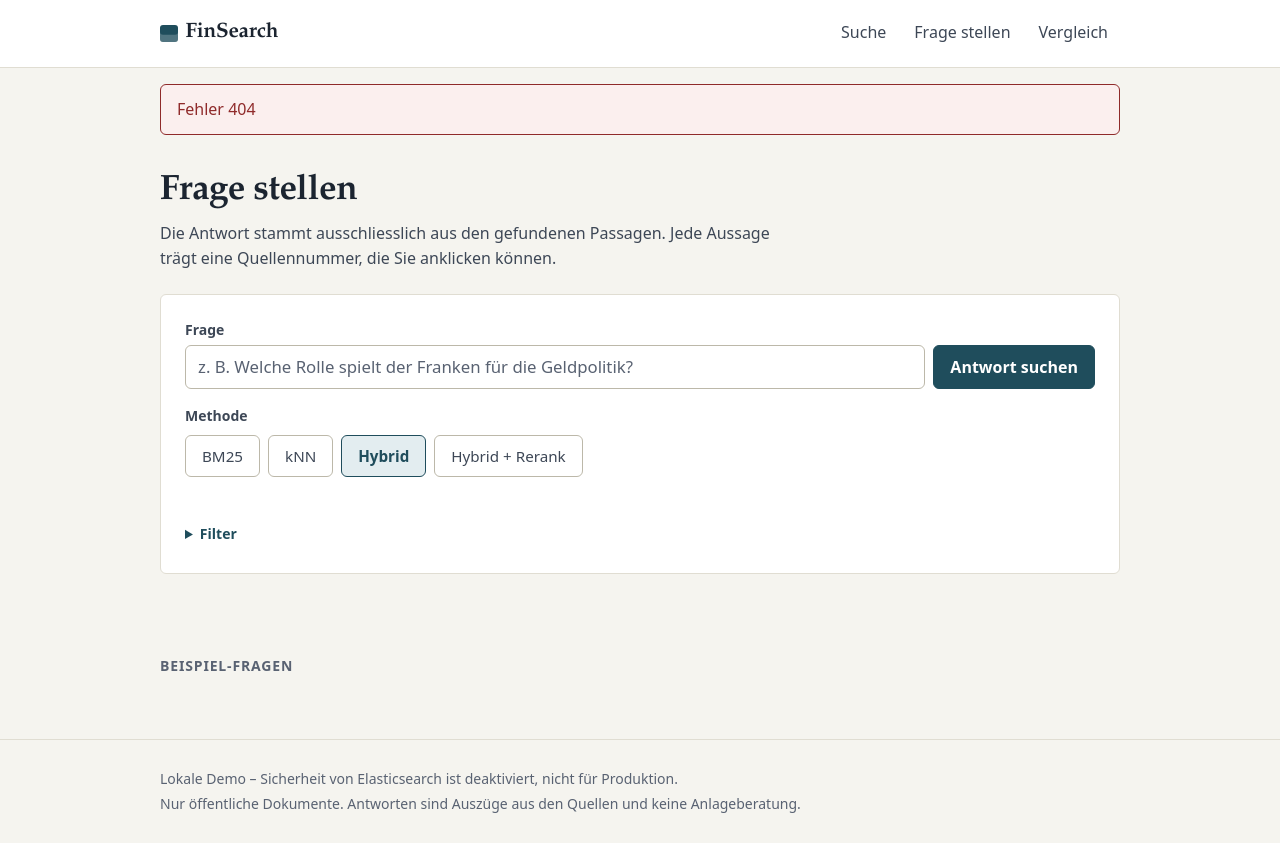
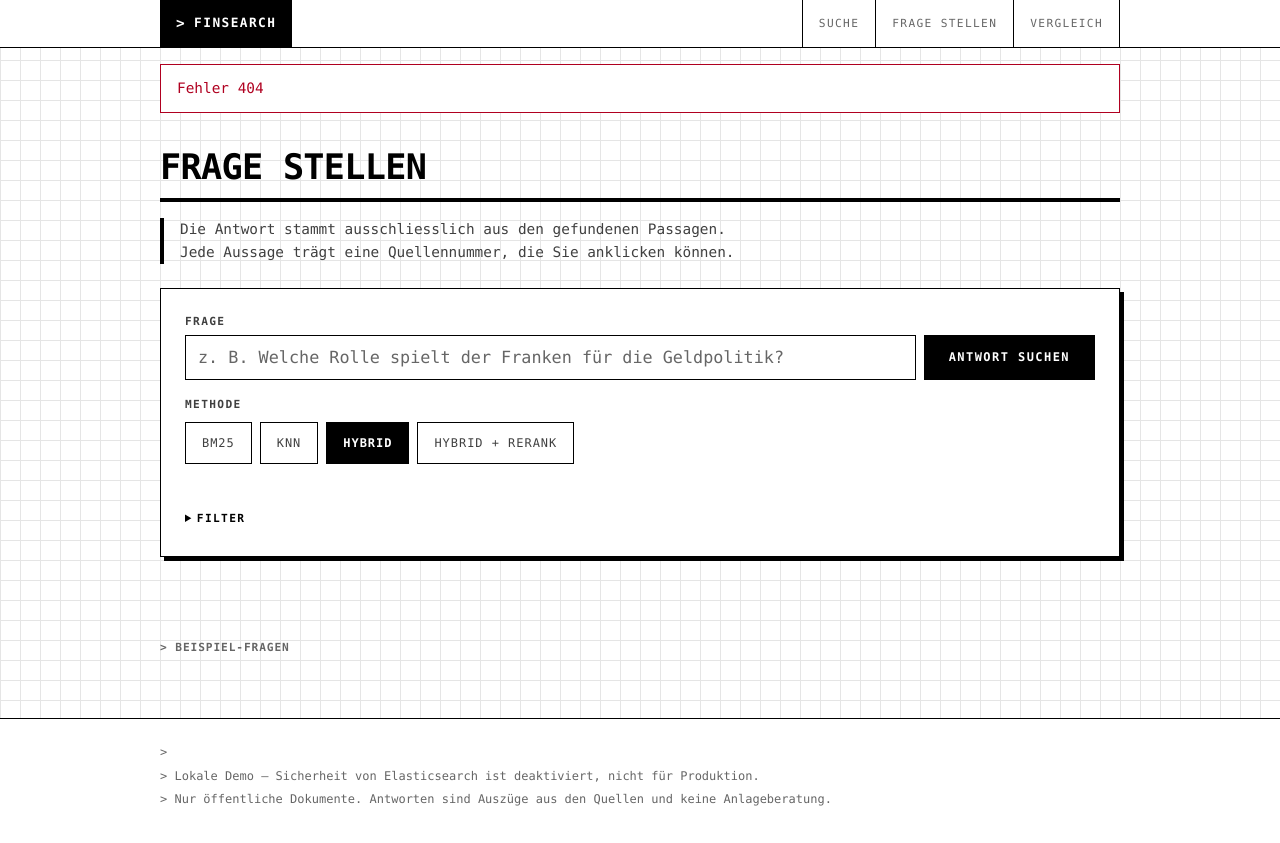
Before and after one commit to EnnioArnold/Financial-Documentsearch, a Python web app: template web/templates/ask.html in a window 1280 px wide. After the commit the page ends 806 px from the top, so only its background shows below. Run offline with Jinja, Linux system fonts and the light colour scheme; the template is opened without the code that fills it, so the values that code supplies are empty.

Commit message:
feat(web): utility-terminal design, light theme only; api host port 7999

```diff
--- a/docker-compose.yml
+++ b/docker-compose.yml
@@ -33,7 +33,7 @@ services:
     env_file: [{path: .env, required: false}]
     environment:
       - ES_URL=http://elasticsearch:9200
-    ports: ["127.0.0.1:8000:8000"]
+    ports: ["127.0.0.1:7999:8000"]
     volumes: ["hfcache:/root/.cache/huggingface"]
     healthcheck:
       test: ["CMD-SHELL", "python -c \"import urllib.request as u; u.urlopen('http://localhost:8000/health')\""]
--- a/web/static/style.css
+++ b/web/static/style.css
@@ -1,21 +1,24 @@
-/* FinSearch – calm, editorial, finance. System fonts only; no external requests. */
+/* FinSearch – utility terminal: monospace, black/white, 1px hard borders, uppercase labels.
+   System fonts only; no external requests. */
 
 :root {
-  --bg: #f5f4ef;
+  --bg: #ffffff;
   --surface: #ffffff;
-  --surface-2: #faf9f5;
-  --line: #e0ddd2;
-  --line-strong: #bcb8a9;
-  --ink: #1b2430;
-  --ink-2: #3d4756;
-  --muted: #596272;
-  --accent: #1f4d5c;
+  --surface-2: #f5f5f5;
+  --line: #000000;
+  --line-strong: #000000;
+  --grid: #e5e5e5;
+  --ink: #000000;
+  --ink-2: #404040;
+  --muted: #666666;
+  --accent: #000000;
   --accent-ink: #ffffff;
-  --accent-soft: #e3edf0;
-  --focus: #1a64b0;
-  --mark: #f4e3a1;
-  --danger: #8f2a2a;
-  --danger-soft: #fbefee;
+  --accent-soft: #f5f5f5;
+  --focus: #000000;
+  --mark: #000000;
+  --mark-ink: #ffffff;
+  --danger: #b00020;
+  --danger-soft: #ffffff;
   --c-bm25: #8a4a14;
   --c-knn: #25598a;
   --c-hybrid: #1d5a47;
@@ -28,36 +31,12 @@
   --s5: 1.5rem;
   --s6: 2.25rem;
   --s7: 3.5rem;
-  --radius: 6px;
+  --radius: 0;
   --measure: 70ch;
 
-  --font-sans: system-ui, -apple-system, "Segoe UI", Roboto, "Helvetica Neue", Arial, sans-serif;
-  --font-serif: "Iowan Old Style", "Palatino Linotype", Palatino, "Book Antiqua", Georgia, serif;
-  --font-mono: ui-monospace, SFMono-Regular, Menlo, Consolas, monospace;
-}
-
-@media (prefers-color-scheme: dark) {
-  :root {
-    --bg: #11161c;
-    --surface: #1a212a;
-    --surface-2: #161c24;
-    --line: #2b3541;
-    --line-strong: #44505f;
-    --ink: #e9ecf0;
-    --ink-2: #c6ccd5;
-    --muted: #9ba6b4;
-    --accent: #86bccd;
-    --accent-ink: #0d1a20;
-    --accent-soft: #1e2f37;
-    --focus: #8ec5ff;
-    --mark: #5b4b12;
-    --danger: #f0a3a3;
-    --danger-soft: #2e1b1b;
-    --c-bm25: #e0a266;
-    --c-knn: #8dbbe6;
-    --c-hybrid: #7fcfb0;
-    --c-hybrid_rerank: #c3a8ec;
-  }
+  --font-mono: ui-monospace, SFMono-Regular, Menlo, Monaco, Consolas, "Courier New", monospace;
+  --font-sans: var(--font-mono);
+  --font-serif: var(--font-mono);
 }
 
 *, *::before, *::after { box-sizing: border-box; }
@@ -66,9 +45,11 @@ html { -webkit-text-size-adjust: 100%; scroll-behavior: smooth; }
 
 body {
   margin: 0;
-  background: var(--bg);
+  background-color: var(--bg);
+  background-image: linear-gradient(var(--grid) 1px, transparent 1px), linear-gradient(90deg, var(--grid) 1px, transparent 1px);
+  background-size: 20px 20px;
   color: var(--ink);
-  font: 1rem/1.55 var(--font-sans);
+  font: 0.9rem/1.6 var(--font-sans);
   min-height: 100vh;
   display: flex;
   flex-direction: column;
@@ -79,20 +60,22 @@ main { flex: 1; padding-block: var(--s6) var(--s7); }
 .wrap { width: 100%; max-width: 62rem; margin-inline: auto; padding-inline: var(--s4); }
 body[data-page="compare"] .wrap { max-width: 80rem; }
 
-h1, h2, h3 { font-family: var(--font-serif); font-weight: 600; line-height: 1.2; color: var(--ink); }
-h1 { font-size: clamp(1.6rem, 1.2rem + 1.6vw, 2.2rem); margin: 0 0 var(--s2); letter-spacing: -0.01em; }
-h2 { font-size: 1.25rem; margin: 0 0 var(--s3); }
-h3 { font-size: 1.05rem; margin: 0; }
+::selection { background: var(--ink); color: var(--bg); }
+
+h1, h2, h3 { font-family: var(--font-serif); font-weight: 700; line-height: 1.2; color: var(--ink); }
+h1 { font-size: clamp(1.5rem, 1.1rem + 1.6vw, 2.2rem); font-weight: 900; text-transform: uppercase; letter-spacing: -0.02em; line-height: 1.05; border-bottom: 4px solid var(--ink); padding-bottom: var(--s3); margin: 0 0 var(--s4); }
+h2 { font-size: 1rem; text-transform: uppercase; letter-spacing: 0.08em; margin: 0 0 var(--s3); }
+h3 { font-size: 0.95rem; margin: 0; }
 p { margin: 0 0 var(--s3); }
-a { color: var(--accent); text-underline-offset: 0.2em; }
+a { color: var(--ink); text-underline-offset: 0.2em; }
 a:hover { text-decoration-thickness: 2px; }
-code { font-family: var(--font-mono); font-size: 0.85em; }
+code { font-family: var(--font-mono); font-size: 0.85em; background: var(--surface-2); border: 1px solid var(--line); padding: 0 0.3em; }
 
-.lede { color: var(--ink-2); max-width: var(--measure); margin-bottom: var(--s5); }
+.lede { color: var(--ink-2); max-width: var(--measure); margin-bottom: var(--s5); border-left: 4px solid var(--line-strong); padding-left: var(--s4); }
 .muted, .hint { color: var(--muted); }
 .hint { font-size: 0.875rem; margin: var(--s2) 0 0; min-height: 1.3em; }
 
-:focus-visible { outline: 3px solid var(--focus); outline-offset: 2px; border-radius: 3px; }
+:focus-visible { outline: 3px solid var(--focus); outline-offset: 2px; }
 
 .visually-hidden {
   position: absolute !important; width: 1px; height: 1px; overflow: hidden;
@@ -101,34 +84,38 @@ code { font-family: var(--font-mono); font-size: 0.85em; }
 
 .skip-link {
   position: absolute; left: var(--s4); top: -4rem; z-index: 10;
-  background: var(--accent); color: var(--accent-ink); padding: var(--s2) var(--s4); border-radius: var(--radius);
+  background: var(--accent); color: var(--accent-ink); padding: var(--s2) var(--s4);
 }
 .skip-link:focus { top: var(--s2); }
 
 /* ---- header / footer ------------------------------------------------------------------- */
 
-.site-header { background: var(--surface); border-bottom: 1px solid var(--line); }
-.header-row { display: flex; align-items: center; justify-content: space-between; gap: var(--s4); flex-wrap: wrap; padding-block: var(--s3); }
-.brand { display: inline-flex; align-items: center; gap: var(--s2); text-decoration: none; color: var(--ink); }
+.utility-bar { border-bottom: 1px solid var(--line); background: var(--surface-2); padding-block: 0.25rem; font-size: 0.65rem; text-transform: uppercase; letter-spacing: 0.15em; }
+.utility-bar .wrap { display: flex; justify-content: space-between; gap: var(--s4); flex-wrap: wrap; }
+.site-header { background: var(--surface); border-bottom: 1px solid var(--line); position: sticky; top: 0; z-index: 20; }
+.header-row { display: flex; align-items: stretch; justify-content: space-between; gap: var(--s4); flex-wrap: wrap; padding-block: 0; }
+.brand { display: inline-flex; align-items: center; gap: var(--s2); text-decoration: none; color: var(--accent-ink); background: var(--accent); padding: var(--s3) var(--s4); text-transform: uppercase; letter-spacing: 0.1em; }
 .brand-mark {
-  width: 1.1rem; height: 1.1rem; border-radius: 3px; background: var(--accent);
-  box-shadow: inset 0 -0.45rem 0 rgb(255 255 255 / 0.22);
+  font-weight: 700;
 }
-.brand-name { font-family: var(--font-serif); font-size: 1.3rem; font-weight: 700; letter-spacing: -0.01em; }
+.brand-mark::before { content: ">"; }
+.brand-name { font-size: 0.8rem; font-weight: 700; }
 
-.nav { display: flex; gap: var(--s1); list-style: none; margin: 0; padding: 0; flex-wrap: wrap; }
+.nav { display: flex; gap: 0; height: 100%; list-style: none; margin: 0; padding: 0; flex-wrap: wrap; }
 .nav a {
-  display: block; padding: var(--s2) var(--s3); color: var(--ink-2); text-decoration: none;
-  border-bottom: 2px solid transparent; font-weight: 500;
+  display: flex; align-items: center; height: 100%; padding: var(--s3) var(--s4); color: var(--muted); text-decoration: none;
+  border-left: 1px solid var(--line); font-size: 0.7rem; text-transform: uppercase; letter-spacing: 0.12em;
 }
-.nav a:hover { color: var(--ink); border-bottom-color: var(--line-strong); }
-.nav a[aria-current="page"] { color: var(--accent); border-bottom-color: var(--accent); }
+.nav li:last-child a { border-right: 1px solid var(--line); }
+.nav a:hover { background: var(--surface-2); color: var(--ink); }
+.nav a[aria-current="page"] { background: var(--accent); color: var(--accent-ink); }
 
-.site-footer { border-top: 1px solid var(--line); padding-block: var(--s5); font-size: 0.875rem; }
+.site-footer { border-top: 1px solid var(--line); background: var(--surface); padding-block: var(--s5); font-size: 0.75rem; }
+.site-footer p::before { content: "> "; color: var(--muted); }
 .site-footer p { margin: 0 0 var(--s1); }
 
 .banner {
-  margin-top: var(--s4); padding: var(--s3) var(--s4); border-radius: var(--radius);
+  margin-top: var(--s4); padding: var(--s3) var(--s4);
   background: var(--danger-soft); color: var(--danger); border: 1px solid currentcolor;
 }
 .banner[hidden], .alert[hidden], [hidden] { display: none !important; }
@@ -136,18 +123,18 @@ code { font-family: var(--font-mono); font-size: 0.85em; }
 /* ---- forms ----------------------------------------------------------------------------- */
 
 .panel {
-  background: var(--surface); border: 1px solid var(--line); border-radius: var(--radius);
+  background: var(--surface); border: 1px solid var(--line); box-shadow: 4px 4px 0 var(--line);
   padding: var(--s5); display: grid; gap: var(--s4);
 }
 fieldset { border: 0; margin: 0; padding: 0; min-width: 0; }
-legend, label { font-size: 0.875rem; font-weight: 600; color: var(--ink-2); padding: 0; }
+legend, label { font-size: 0.7rem; font-weight: 700; text-transform: uppercase; letter-spacing: 0.12em; color: var(--ink-2); padding: 0; }
 legend { margin-bottom: var(--s2); }
 label { display: block; margin-bottom: var(--s1); }
 
 input[type="search"], input[type="text"], input[type="date"], input[type="number"], select {
   width: 100%; min-height: 2.75rem; padding: var(--s2) var(--s3);
-  font: inherit; color: var(--ink); background: var(--surface);
-  border: 1px solid var(--line-strong); border-radius: var(--radius);
+  font: inherit; font-size: 0.9rem; color: var(--ink); background: var(--surface);
+  border: 1px solid var(--line-strong);
 }
 input::placeholder { color: var(--muted); opacity: 1; }
 input[type="search"], input[type="text"]#q { font-size: 1.05rem; }
@@ -157,42 +144,45 @@ input[type="search"], input[type="text"]#q { font-size: 1.05rem; }
 
 .btn {
   display: inline-flex; align-items: center; justify-content: center; gap: var(--s2);
-  min-height: 2.75rem; padding: var(--s2) var(--s4); font: inherit; font-weight: 600;
+  min-height: 2.75rem; padding: var(--s2) var(--s5); font: inherit; font-size: 0.75rem; font-weight: 700;
+  text-transform: uppercase; letter-spacing: 0.12em;
   color: var(--ink); background: var(--surface); border: 1px solid var(--line-strong);
-  border-radius: var(--radius); cursor: pointer; text-decoration: none;
+  cursor: pointer; text-decoration: none;
 }
-.btn:hover { border-color: var(--ink-2); }
+.btn:hover { background: var(--accent); color: var(--accent-ink); }
 .btn-primary { background: var(--accent); color: var(--accent-ink); border-color: var(--accent); }
-.btn-primary:hover { filter: brightness(1.08); border-color: var(--accent); }
+.btn-primary:hover { background: var(--surface); color: var(--ink); }
 .btn[disabled], .btn[aria-busy="true"] { opacity: 0.65; cursor: progress; }
 
 .segmented { display: flex; flex-wrap: wrap; gap: var(--s2); }
 .seg { margin: 0; position: relative; }
 .seg input { position: absolute; opacity: 0; inset: 0; width: 100%; height: 100%; cursor: pointer; margin: 0; }
 .seg span {
-  display: block; padding: var(--s2) var(--s4); min-height: 2.5rem; line-height: 1.5rem;
-  border: 1px solid var(--line-strong); border-radius: var(--radius);
-  background: var(--surface); color: var(--ink-2); font-weight: 500; font-size: 0.95rem;
+  display: block; padding: var(--s2) var(--s4); min-height: 2.5rem; line-height: 1.5rem; text-transform: uppercase; letter-spacing: 0.08em;
+  border: 1px solid var(--line-strong);
+  background: var(--surface); color: var(--ink-2); font-weight: 500; font-size: 0.75rem;
 }
-.seg input:checked + span { background: var(--accent-soft); border-color: var(--accent); color: var(--accent); font-weight: 700; }
+.seg input:checked + span { background: var(--accent); border-color: var(--accent); color: var(--accent-ink); font-weight: 700; }
 .seg input:focus-visible + span { outline: 3px solid var(--focus); outline-offset: 2px; }
-.seg:hover span { border-color: var(--ink-2); }
+.seg:hover span { background: var(--surface-2); }
+.seg input:checked:hover + span { background: var(--accent); }
 
 .filters summary {
-  cursor: pointer; font-size: 0.875rem; font-weight: 600; color: var(--accent); padding: var(--s1) 0; width: max-content;
+  cursor: pointer; font-size: 0.7rem; font-weight: 700; text-transform: uppercase; letter-spacing: 0.12em; color: var(--ink); padding: var(--s1) 0; width: max-content;
 }
 .filters .filter-grid { margin-top: var(--s3); }
 .filter-grid { display: grid; gap: var(--s3); grid-template-columns: repeat(auto-fit, minmax(9.5rem, 1fr)); }
 .field { min-width: 0; }
 
 .examples { margin: var(--s6) 0 0; }
-.examples h2 { font-size: 0.875rem; font-family: var(--font-sans); text-transform: uppercase; letter-spacing: 0.06em; color: var(--muted); margin-bottom: var(--s2); }
+.examples h2 { font-size: 0.7rem; color: var(--muted); margin-bottom: var(--s2); }
+.examples h2::before { content: "> "; }
 .chips { list-style: none; margin: 0; padding: 0; display: flex; flex-wrap: wrap; gap: var(--s2); }
 .chip {
-  font: inherit; font-size: 0.9rem; color: var(--ink-2); background: transparent; text-align: left;
-  border: 1px solid var(--line-strong); border-radius: 999px; padding: var(--s1) var(--s3); min-height: 2.25rem; cursor: pointer;
+  font: inherit; font-size: 0.75rem; color: var(--muted); background: transparent; text-align: left;
+  border: 1px solid var(--line-strong); padding: var(--s1) var(--s3); min-height: 2.25rem; cursor: pointer;
 }
-.chip:hover { background: var(--accent-soft); border-color: var(--accent); color: var(--accent); }
+.chip:hover { background: var(--accent); color: var(--accent-ink); }
 
 /* ---- states ---------------------------------------------------------------------------- */
 
--- a/web/templates/base.html
+++ b/web/templates/base.html
@@ -3,7 +3,7 @@
 <head>
   <meta charset="utf-8">
   <meta name="viewport" content="width=device-width, initial-scale=1">
-  <meta name="color-scheme" content="light dark">
+  <meta name="color-scheme" content="light">
   <title>{% block title %}Suche{% endblock %} · FinSearch</title>
   <meta name="description" content="Hybride Suche und belegte Antworten über öffentliche Finanzdokumente (SNB, Fed und weitere).">
   <link rel="icon" href="/static/favicon.svg" type="image/svg+xml">
```
Also changed, not shown: other parts of web/static/style.css (+21 -21 lines).
